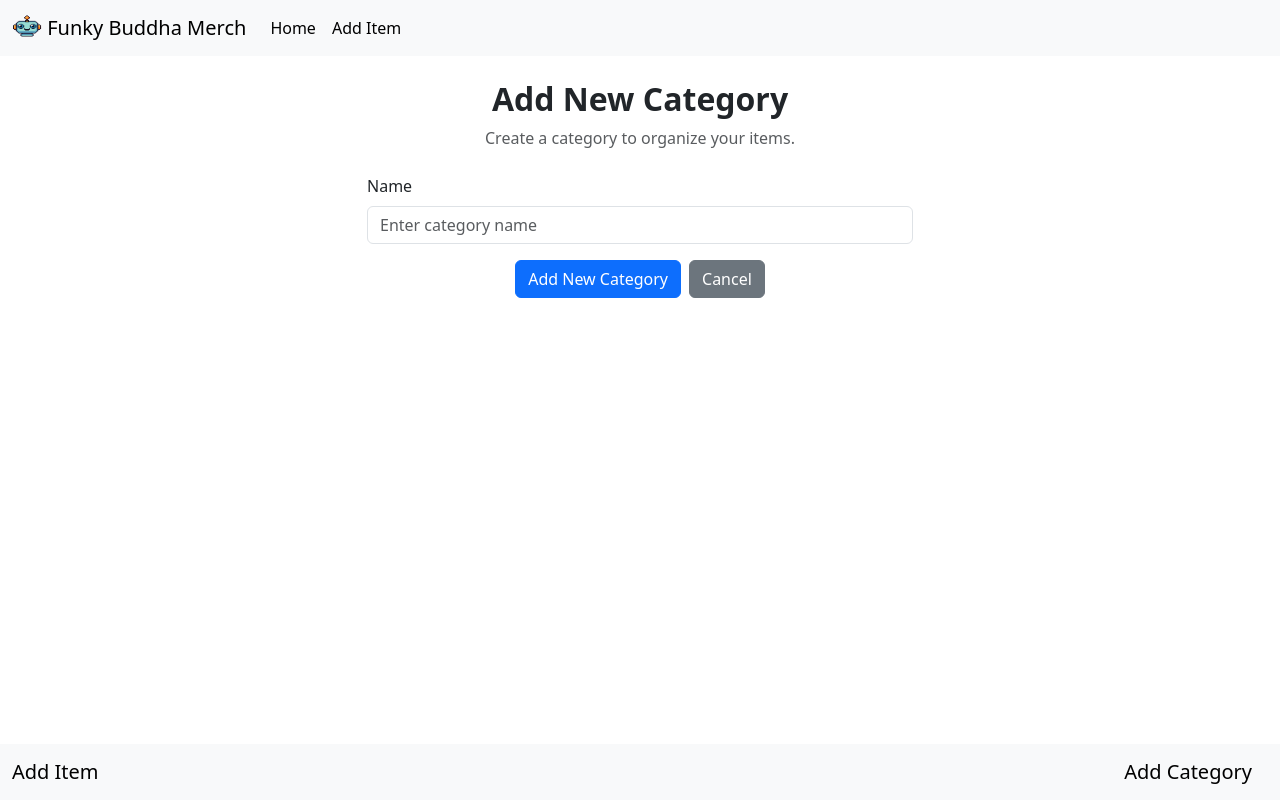
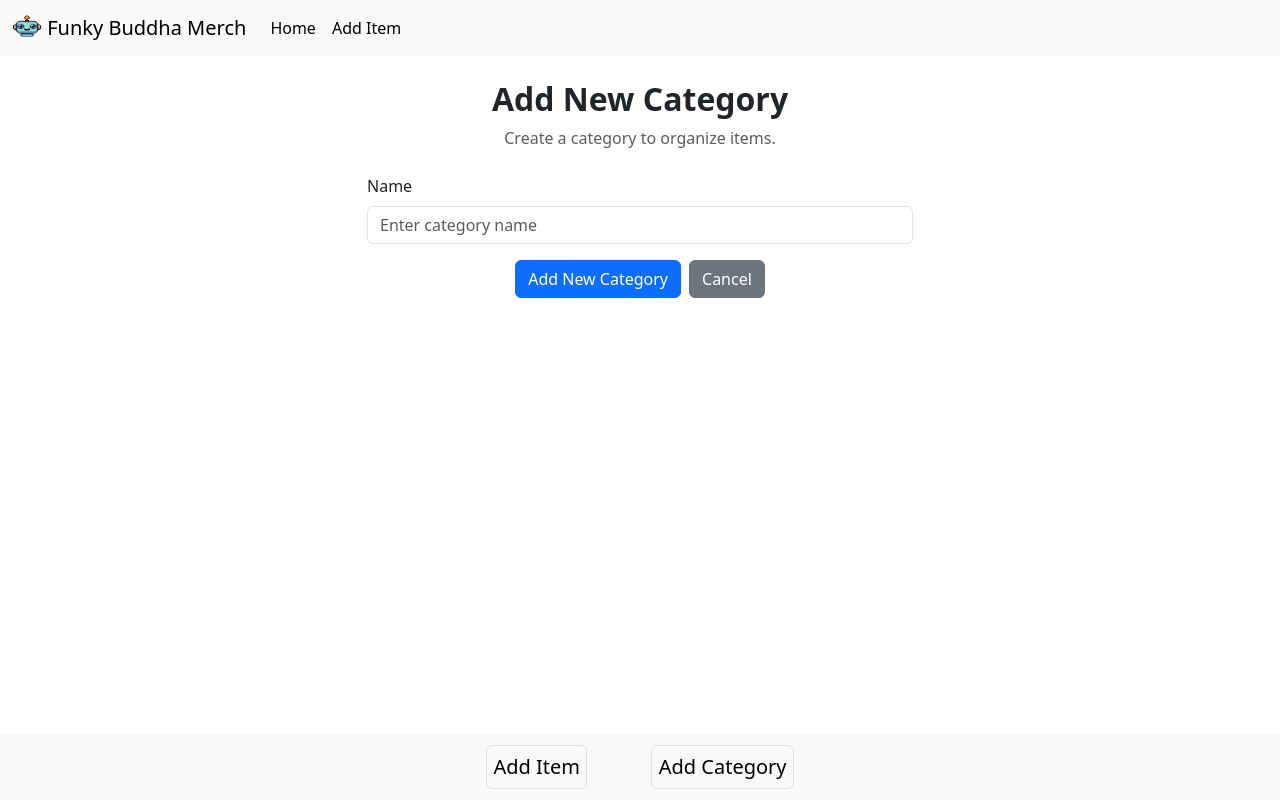
Before and after one commit to Nic0cava/FB_Merch, a Flask app: page /addcategory in a window 1280 px wide. Run offline with Flask 3, Linux system fonts and the light colour scheme.

Commit message:
fixed issues with footer and nav

```diff
--- a/merch/static/style.css
+++ b/merch/static/style.css
@@ -2,6 +2,13 @@
 /* .item {
     border: 1px solid black;
 } */
+
+/* --- Footer sizing helpers --- */
+:root {
+  /* change this to make the footer taller/shorter */
+  --site-footer-height: 50px;
+}
+
 
 .item-row1 {
   display: flex;                  /* use flexbox */
@@ -40,3 +47,36 @@
     font-weight: bold;
     font-size: 1.25rem;
 }
+
+.footer a {
+    margin: 0 1.5rem;  /* left/right margin */
+    justify-content: space-between;
+  padding: 0.4rem 0.4rem;
+  border: 1px solid rgba(0,0,0,0.1);
+  border-radius: 6px;
+  text-decoration: none;
+  color: black;
+  transition: all 0.2s ease;
+}
+
+.footer a:hover {
+  background-color: rgba(0, 0, 0, 0.05); /* light gray tint */
+  border-color: rgba(0, 0, 0, 0.25);     /* darker border on hover */
+}
+
+/* footer container (non-fixed) */
+.footer {
+  height: var(--site-footer-height);
+  display: flex;
+  align-items: center;
+  justify-content: center; /* or space-between */
+  gap: 0.5rem;
+  padding: 0 1rem;
+  box-sizing: border-box;
+}
+
+/* reserve space so page content isn't hidden behind a fixed footer */
+body > .container,
+main, .content, .page-body {
+  padding-bottom: calc(var(--site-footer-height) + 1rem);
+}
--- a/merch/templates/add_category.html
+++ b/merch/templates/add_category.html
@@ -3,9 +3,8 @@
 <div class="container">
   <div class="text-center my-4">
     <h2 class="fw-bold">Add New Category</h2>
-    <p class="text-muted mb-0">Create a category to organize your items.</p>
+    <p class="text-muted mb-0">Create a category to organize items.</p>
   </div>
-
   {# Flash messages #}
   {% with messages = get_flashed_messages(with_categories=true) %}
     {% if messages %}
@@ -21,6 +20,7 @@
       </div>
     {% endif %}
   {% endwith %}
+
 
   <form method="POST" class="w-100" novalidate>
     {{ form.hidden_tag() }}
--- a/merch/templates/add_item.html
+++ b/merch/templates/add_item.html
@@ -5,7 +5,6 @@
     <h2 class="fw-bold">Add Item</h2>
     <p class="text-muted mb-0">Create a new inventory item and assign it to a category.</p>
   </div>
-
   {# Flash messages #}
   {% with messages = get_flashed_messages(with_categories=true) %}
     {% if messages %}
@@ -21,6 +20,7 @@
       </div>
     {% endif %}
   {% endwith %}
+
 
   <form method="POST" novalidate>
     {{ form.hidden_tag() }}
--- a/merch/templates/base.html
+++ b/merch/templates/base.html
@@ -10,7 +10,7 @@
   <!-- <link rel="icon" href="{{ url_for('static', filename='Espresso.png') }}" type="image/png"> -->
 </head>
 <body>
-    <nav class="navbar navbar-expand-lg bg-body-tertiary">
+    <nav class="navbar navbar-expand-lg bg-body-tertiary sticky-top">
     <div class="container-fluid">
     <a class="navbar-brand" href="{{ url_for('core.index') }}">
       <img src="{{ url_for('static', filename='images/Robot.png') }}" alt="Logo" width="30" height="24" class="d-inline-block align-text-top">
@@ -48,10 +48,10 @@
     {% block content %}
 
     {% endblock %}
-    <div style="height:70px" aria-hidden="true"></div>
+    <div style="height:50px" aria-hidden="true"></div>
 
     <nav class="navbar fixed-bottom bg-body-tertiary">
-    <div class="container-fluid">
+    <div class="container-fluid d-flex justify-content-center flex-nowrap gap-3 py-2 footer">
         <a class="navbar-brand" href="{{url_for('items.add_item')}}">Add Item</a>
         <a class="navbar-brand" href="{{url_for('category.add_category')}}">Add Category</a>
     </div>
```
Also changed, not shown: merch/templates/index.html (+15 -0 lines).
